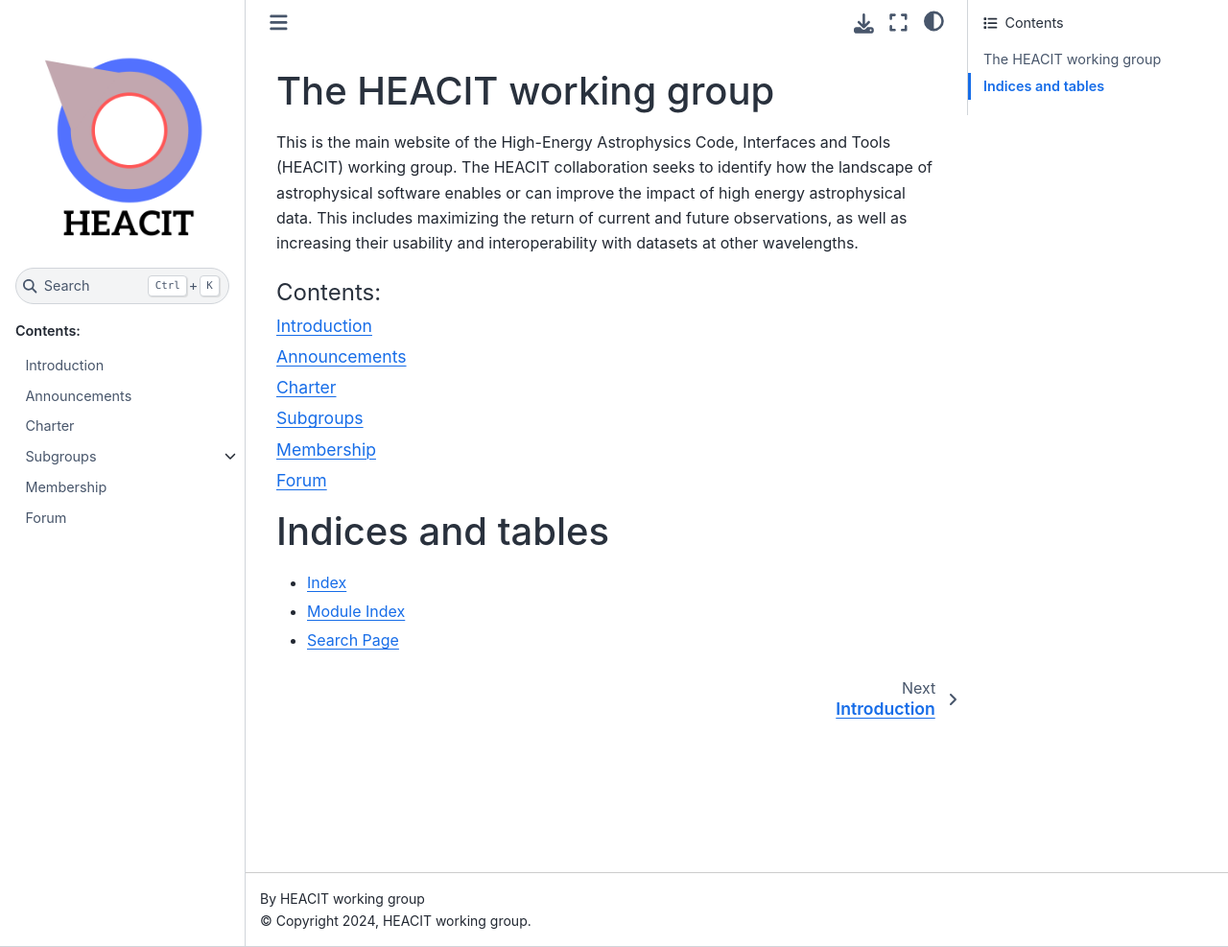
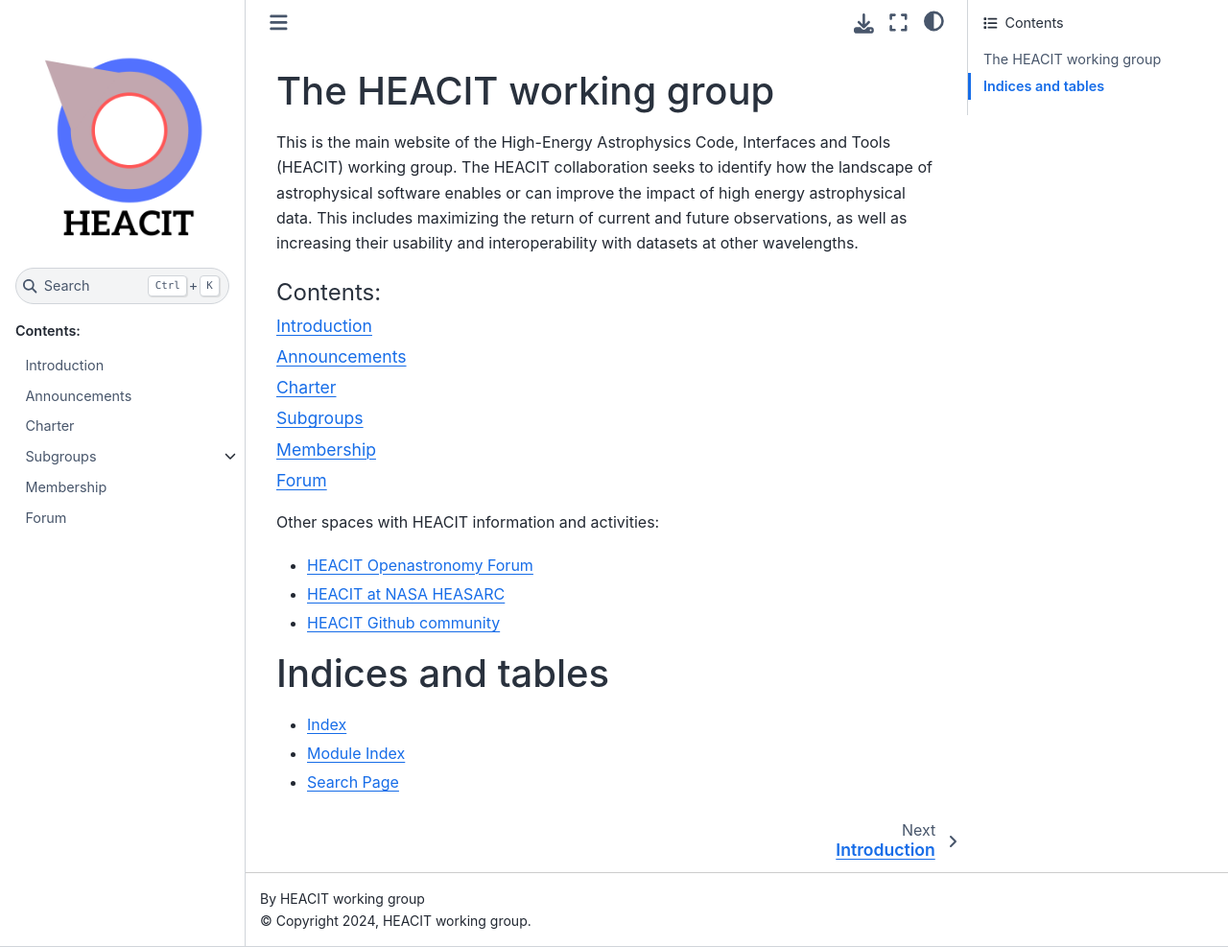
Before and after one commit to HEACIT/heacit.github.io, a Sphinx documentation site: the page built from source/index.rst, in a window 1280 px wide and 987 px high. Shown: the whole window at 96% size. Built offline with Sphinx 7.4.7 and the Sphinx Book theme 1.1.4, drawn with Linux system fonts in a browser that asks for light colours.

Commit message:
Add other HEACIT links to index page

```diff
--- a/source/announce.rst
+++ b/source/announce.rst
@@ -4,9 +4,10 @@ Announcements
 -------------
 
 SIXTE Workshop 2024
+-------------------
 
 We are happy to announce our next hands-on SIXTE workshop taking place
-November 6th to 8th 2024 at SRON in Leiden.
+at SRON in Leiden from November 6th to 8th 2024.
 
 SIXTE is a software package for simulations of X-ray observations, which
 is used as the official end-to-end simulator for both current and future
--- a/source/index.rst
+++ b/source/index.rst
@@ -25,7 +25,11 @@ interoperability with datasets at other wavelengths.
    member
    forum
 
+Other spaces with HEACIT information and activities:
 
+- `HEACIT Openastronomy Forum <https://community.openastronomy.org/c/heacit/20>`_
+- `HEACIT at NASA HEASARC <https://heasarc.gsfc.nasa.gov/docs/heacit/>`_
+- `HEACIT Github community <https://github.com/HEACIT>`_
 
 
 Indices and tables
```
